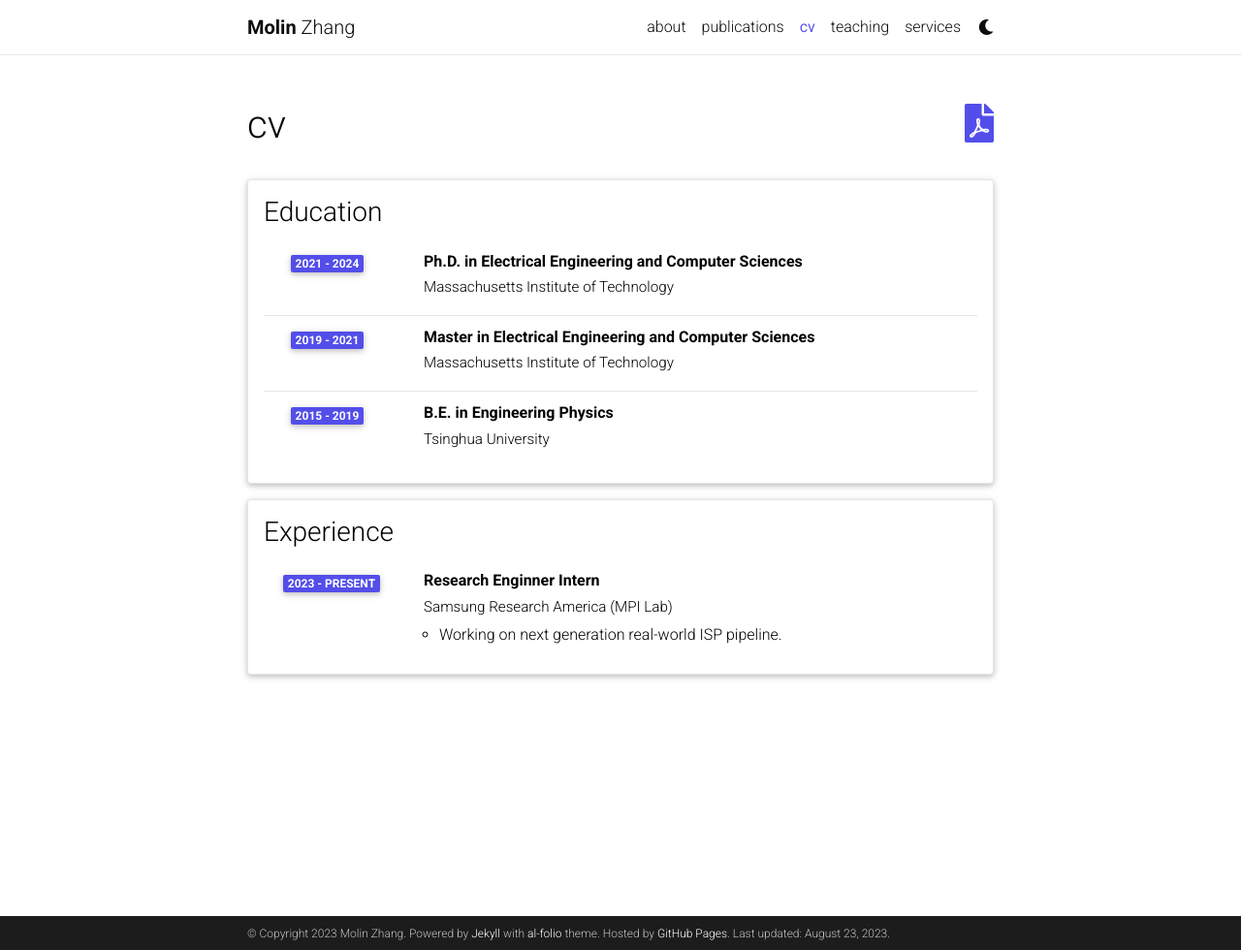
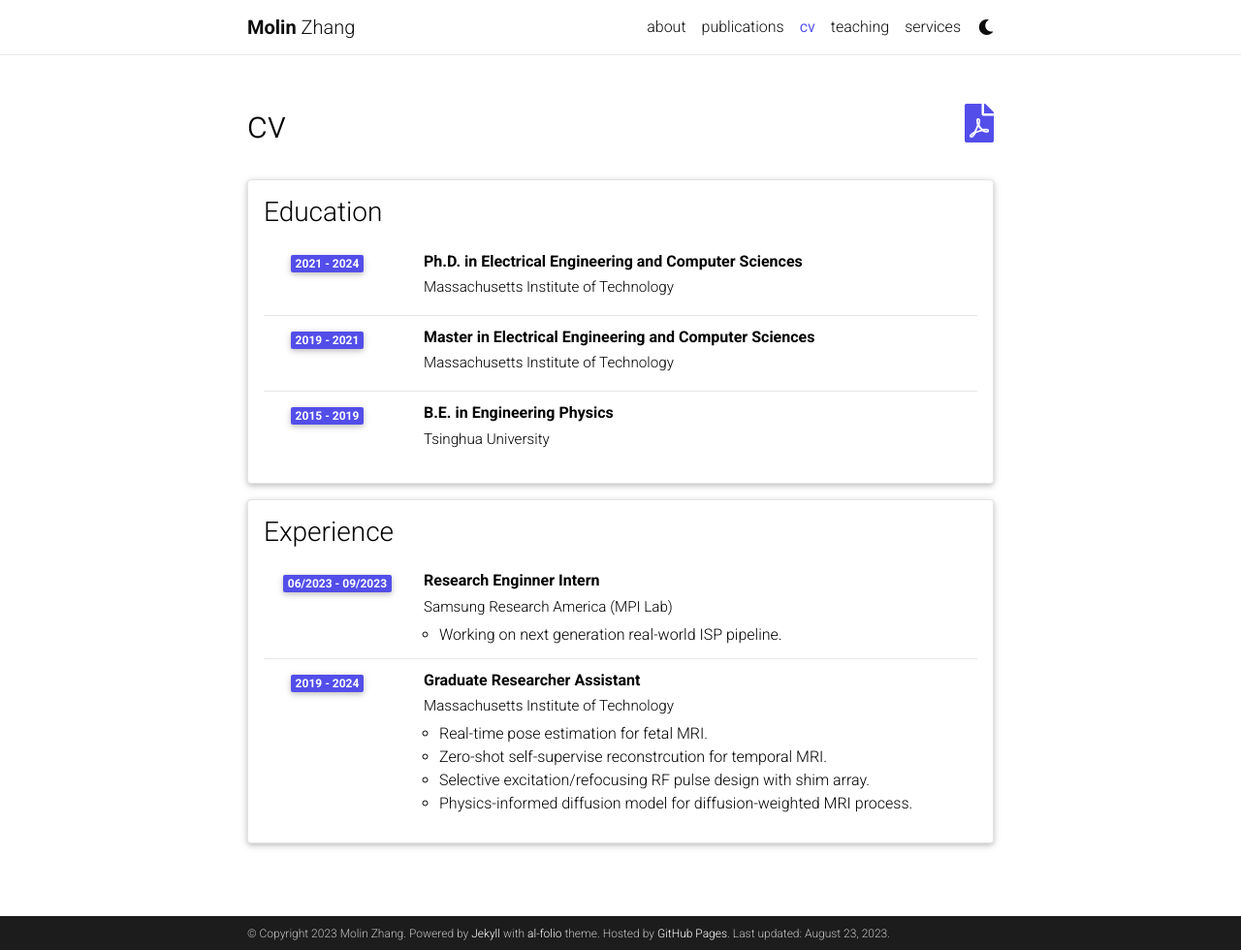
Before and after one commit to molinzhang/molinzhang.github.io, a Jekyll site: the page built from _pages/cv.md, in a window 1280 px wide and 980 px high. Shown: the whole window at 97% size. Built offline with Jekyll 4.4.1, drawn with Linux system fonts in a browser that asks for light colours; comment, search, counter and statistics services are not loaded; a style sheet for code colours, icons or effects is not loaded.

Commit message:
Update cv.yml

```diff
--- a/_data/cv.yml
+++ b/_data/cv.yml
@@ -19,9 +19,17 @@
   contents:
     - title: Research Enginner Intern
       institution: Samsung Research America (MPI Lab)
-      year: 2023 - present
+      year: 06/2023 - 09/2023
       description:
         - Working on next generation real-world ISP pipeline.
+    - title: Graduate Researcher Assistant
+      institution: Massachusetts Institute of Technology
+      year: 2019 - 2024
+      description:
+        - Real-time pose estimation for fetal MRI.
+        - Zero-shot self-supervise reconstrcution for temporal MRI.
+        - Selective excitation/refocusing RF pulse design with shim array.
+        - Physics-informed diffusion model for diffusion-weighted MRI process.
 
 # - title: Open Source Projects
 #   type: time_table
```
